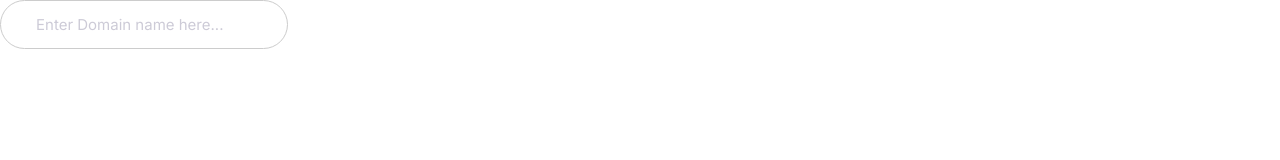
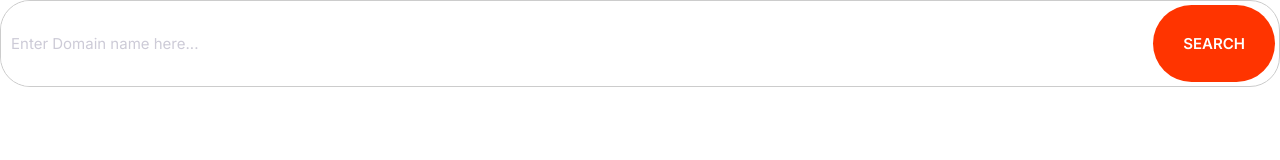
Before and after one commit to anshu2298/moshified, a plain HTML site: page index.html in a window 1280 px wide. Drawn offline with Linux system fonts and the light colour scheme.

Commit message:
creating the search field.

```diff
--- a/css/styles.css
+++ b/css/styles.css
@@ -4,6 +4,8 @@
     --color-accent:#ff3400;
     --color-headings:#1b0760;
     --color-body:#918ca4;
+    --color-border: #ccc;
+    --border-radius:30px;
 }
 *,*::after,*::before{
     box-sizing: border-box;
@@ -211,8 +213,8 @@ a{
 
 /*inputs*/
 .input{
-    border-radius: 30px;
-    border: 1px solid #ccc;
+    border-radius: var(--border-radius);
+    border: 1px solid --color-border#ccc;
     color: var(--color-headings);
     font-size: 2rem;
     outline: 0;
@@ -222,6 +224,23 @@ a{
     color: #cdcbd7;
 
 }
+
+.input-group{
+    border: 1px solid var(--color-border);
+    border-radius: var(--border-radius);
+    display: flex;
+
+}
+.input-group .input{
+    border: 0;
+    flex-grow: 1;
+    padding: 1.5rem 1rem;
+}
+
+.input-group .btn{
+    margin: 4px;
+
+}
 @media screen and (min-width:1024px){
     .input{
         font-size: 1.5rem;
--- a/index.html
+++ b/index.html
@@ -14,6 +14,13 @@
     href="css/styles.css".css">
   </head>
   <body>
-    <input type="text" class="input" placeholder="Enter Domain name here..." />
+    <div class="input-group">
+      <input
+        type="text"
+        class="input"
+        placeholder="Enter Domain name here..."
+      />
+      <button class="btn btn--accent">Search</button>
+    </div>
   </body>
 </html>
```
Also changed, not shown: componets/input_with_button.html (added, +4 -0 lines).
